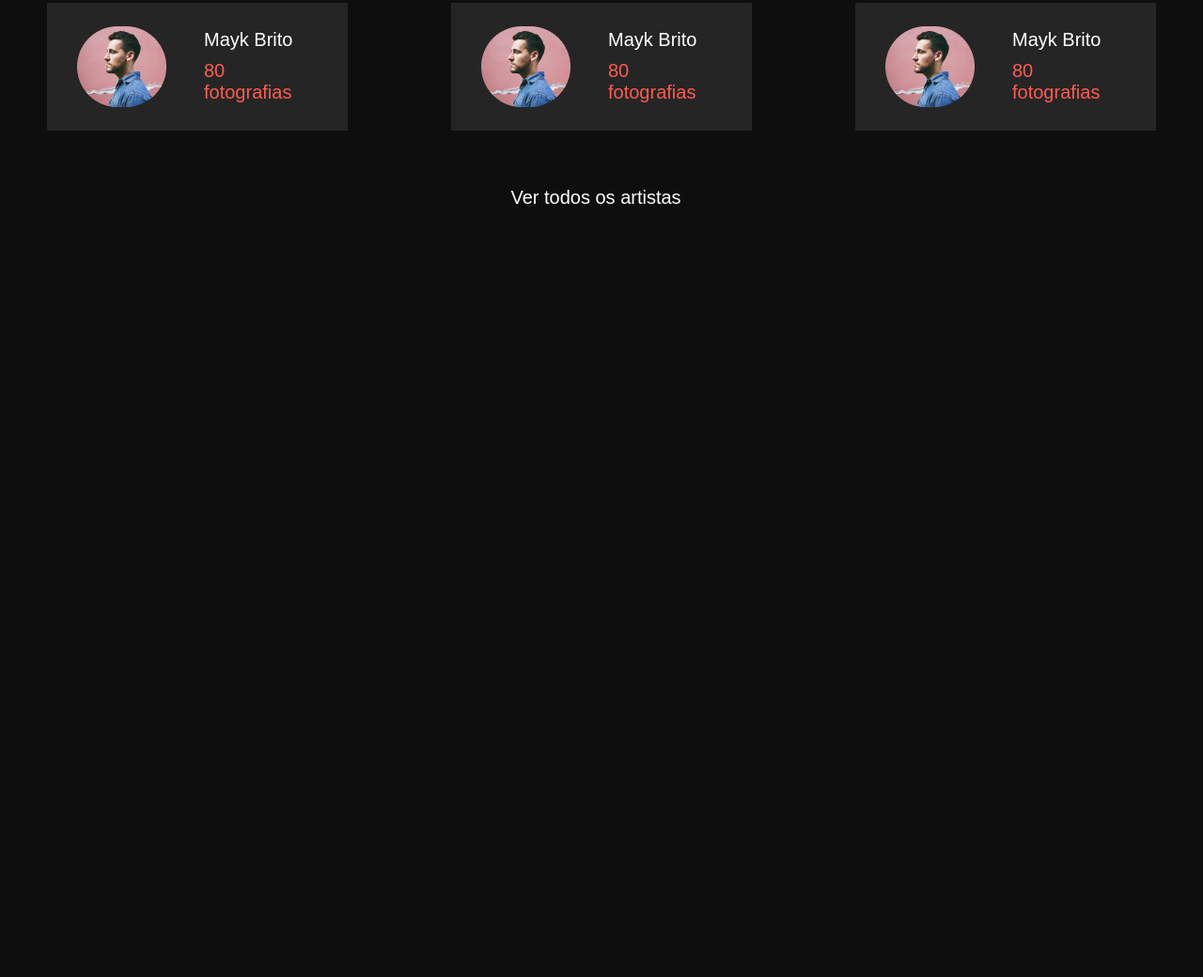
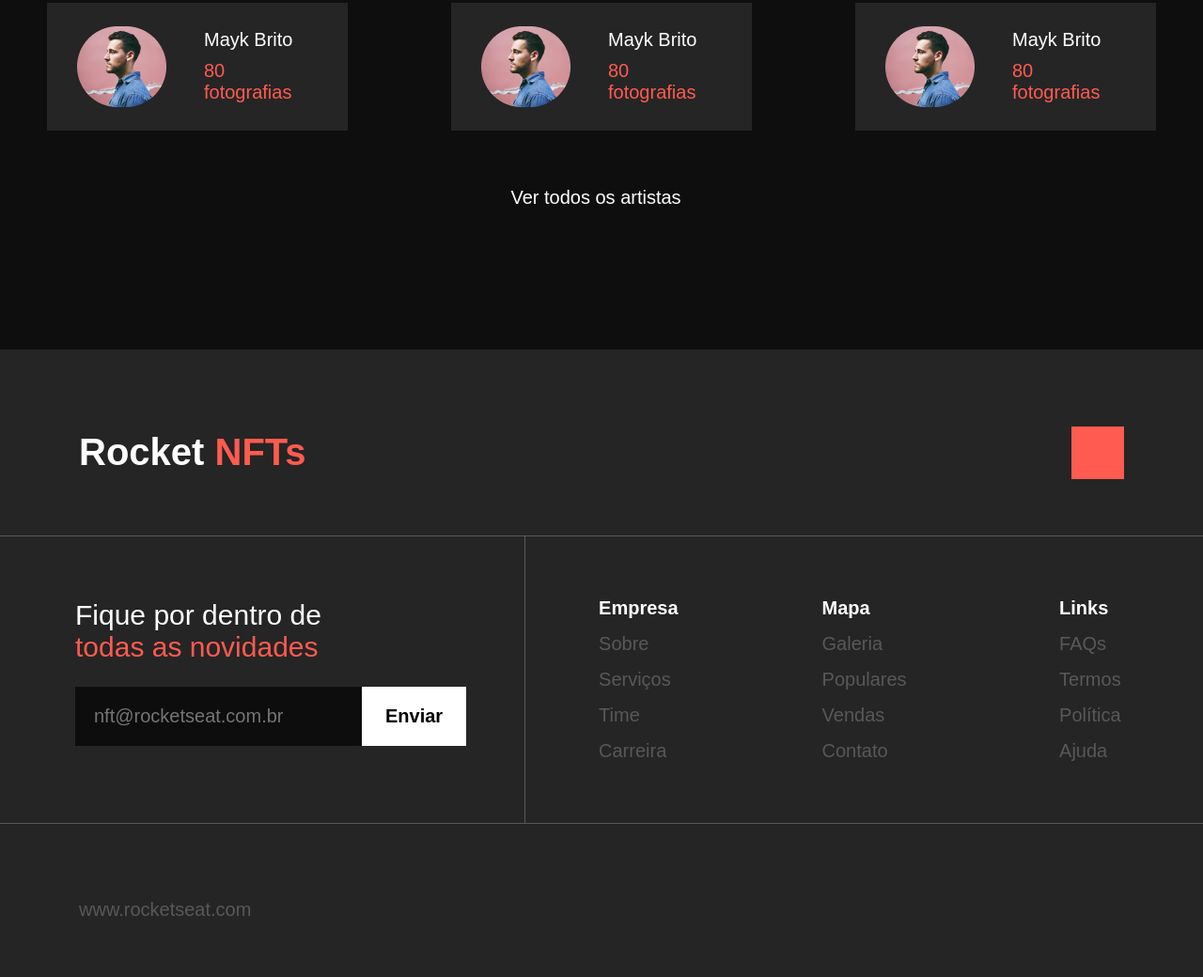
Before and after one commit to heitorlbelem/html_css_rocket_nfts, a website built with Vite: page index.html in a window 1280 px wide. Shown: the part 3012-4052 px from the top of the page at 94% size. Before the commit the page ends 3384 px from the top, so only its background shows below. Built offline with nearby package versions, Linux system fonts and the light colour scheme; some icons are missing.

Commit message:
Creates footer components

```diff
--- a/index.html
+++ b/index.html
@@ -199,6 +199,58 @@
           </button>
         </div>
       </main>
+      <footer>
+        <div class="footer-head">
+          <h3>Rocket <span>NFTs</span></h3>
+          <button class="ph-bold ph-arrow-up"></button>
+        </div>
+        <div class="footer-main">
+          <div class="footer-subscribe">
+            <h4>Fique por dentro de <span>todas as novidades</span></h4>
+            <form>
+              <label class="sr-only" for="input-subscribe"></label>
+              <input
+                type="email"
+                id="input-subscribe"
+                placeholder="nft@rocketseat.com.br"
+              />
+              <button>Enviar</button>
+            </form>
+          </div>
+          <div class="footer-informations-container">
+            <div class="informations-col">
+              <p class="selected">Empresa</p>
+              <p>Sobre</p>
+              <p>Serviços</p>
+              <p>Time</p>
+              <p>Carreira</p>
+            </div>
+            <div class="informations-col">
+              <p class="selected">Mapa</p>
+              <p>Galeria</p>
+              <p>Populares</p>
+              <p>Vendas</p>
+              <p>Contato</p>
+            </div>
+            <div class="informations-col">
+              <p class="selected">Links</p>
+              <p>FAQs</p>
+              <p>Termos</p>
+              <p>Política</p>
+              <p>Ajuda</p>
+            </div>
+          </div>
+        </div>
+        <div class="footer-foot">
+          <p>www.rocketseat.com</p>
+          <div class="footer-buttons">
+            <button class="ph ph-instagram-logo"></button>
+            <button class="ph ph-youtube-logo"></button>
+            <button class="ph ph-twitter-logo"></button>
+            <button class="ph ph-envelope-simple"></button>
+          </div>
+        </div>
+      </footer>
     </div>
     <script type="module" src="/main.js"></script>
   </body>
--- a/main.js
+++ b/main.js
@@ -4,3 +4,4 @@ import "./styles/hero.css"
 import "./styles/informations.css"
 import "./styles/popular.css"
 import "./styles/best.css"
+import "./styles/footer.css"
--- /dev/null
+++ b/styles/footer.css
@@ -0,0 +1,128 @@
+footer {
+  background-color: #252525;
+}
+
+.footer-head {
+  display: flex;
+  align-items: center;
+  justify-content: space-between;
+  padding: 8.2rem 8.4rem 6rem;
+
+  & > h3 {
+    font-size: 4rem;
+
+    & > span {
+      color: #ff5b50;
+    }
+  }
+
+  & > button {
+    background: #ff5b50;
+    font-size: 2rem;
+    padding: 2.8rem;
+    color: #000;
+    border: none;
+    cursor: pointer;
+  }
+}
+
+.footer-main {
+  border: 1px solid #5a5757;
+  border-left: none;
+  border-right: none;
+
+  display: flex;
+  align-items: center;
+}
+
+.footer-main .footer-subscribe {
+  display: flex;
+  flex-direction: column;
+  gap: 2.5rem;
+
+  border-right: 1px solid #5a5757;
+  padding: 6.7rem 6.2rem 8.2rem 8rem;
+  text-align: left;
+
+  & > h4 {
+    width: 30rem;
+    font-size: 3rem;
+    font-weight: 500;
+
+    & > span {
+      color: #ff5b50;
+    }
+  }
+}
+
+.footer-main .footer-subscribe form {
+  display: flex;
+
+  & > input {
+    padding: 2rem;
+    font-size: 2rem;
+    outline: none;
+    border: none;
+    background: #0d0d0d;
+  }
+
+  & > button {
+    font-size: 2rem;
+    padding: 2rem 2.5rem;
+    font-weight: 700;
+    border: none;
+    background-color: #fff;
+    color: #000;
+    cursor: pointer;
+  }
+}
+
+.footer-main .footer-informations-container {
+  flex: 1;
+  display: grid;
+  grid-template-columns: repeat(3, 1fr);
+  place-items: center;
+}
+
+.footer-main .footer-informations-container .informations-col {
+  display: flex;
+  flex-direction: column;
+  gap: 1.5rem;
+  font-size: 2rem;
+  color: #5a5757;
+
+  & > .selected {
+    font-weight: 700;
+    color: #fff;
+  }
+
+  & > p {
+    cursor: pointer;
+  }
+}
+
+.footer-foot {
+  display: flex;
+  align-items: center;
+  justify-content: space-between;
+  padding: 8rem 8.4rem 6rem;
+
+  & > p {
+    color: #5a5757;
+    font-size: 2rem;
+  }
+}
+
+.footer-foot .footer-buttons {
+  display: flex;
+  align-items: center;
+  gap: 5rem;
+
+  & > button {
+    background-color: transparent;
+    border: none;
+    color: #5a5757;
+    cursor: pointer;
+    font-size: 3rem;
+  }
+}
```
